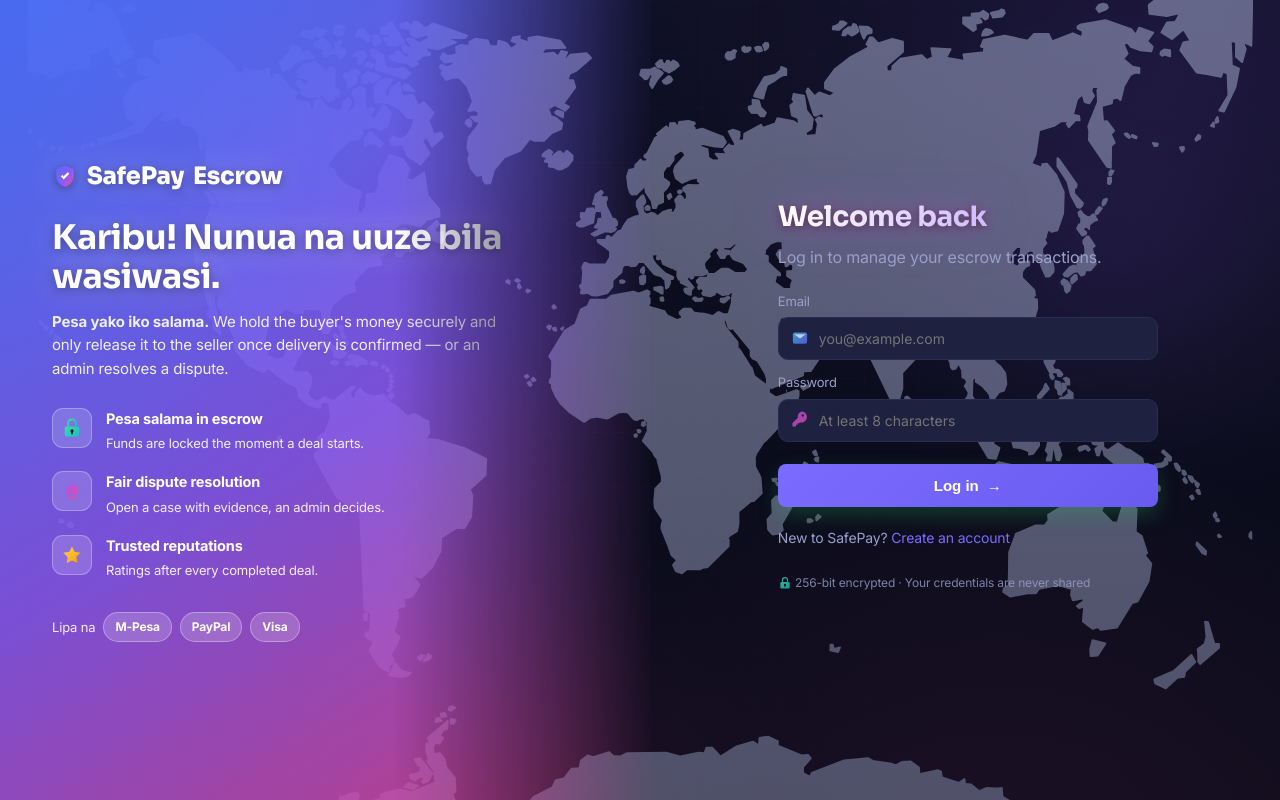
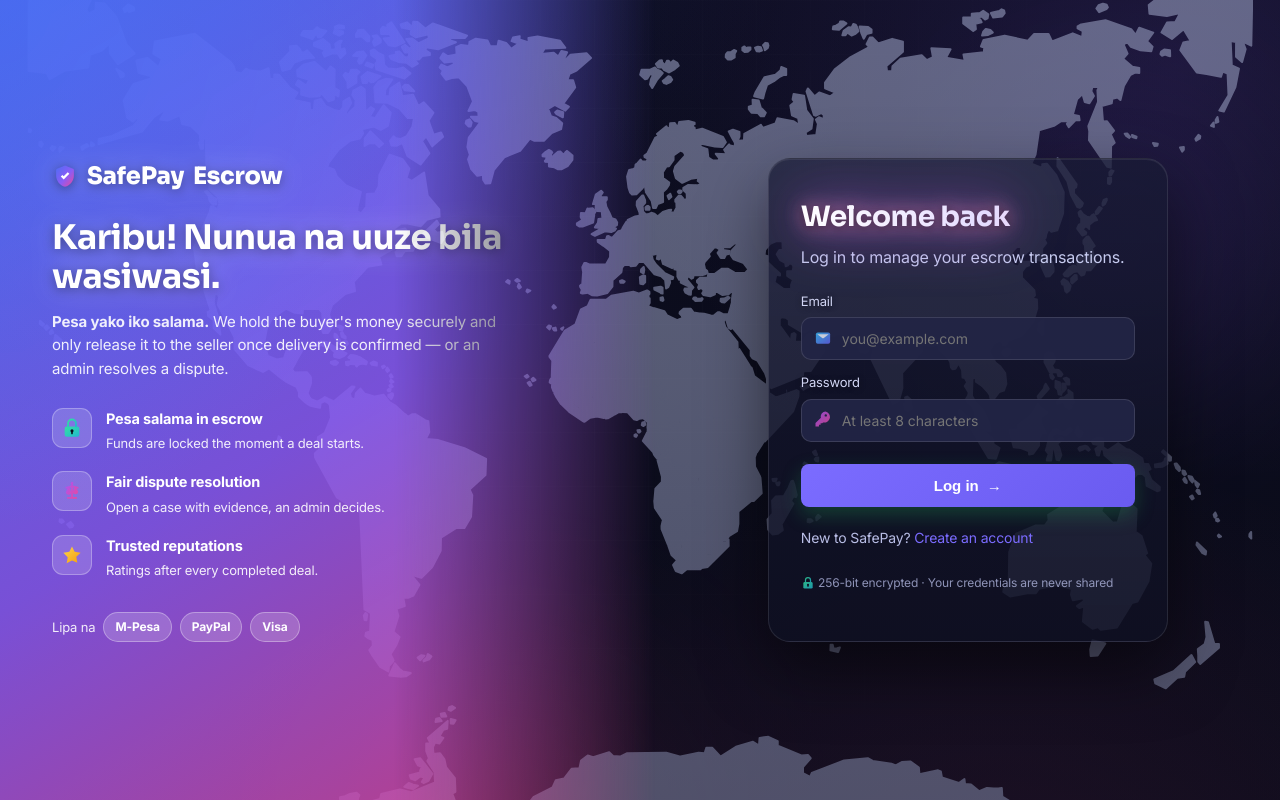
Before and after one commit to BlackWeasel0711/Escrow_project, a plain HTML site: page web/index.html in a window 1280 px wide. Drawn offline with Linux system fonts and the light colour scheme.

Commit message:
Auth form: frosted glass panel for legibility + stronger luminous title glow

```diff
--- a/web/styles.css
+++ b/web/styles.css
@@ -126,8 +126,25 @@ body.auth-mode .view { max-width: none; margin: 0; padding: 0; }
 
 /* Right form */
 .auth-form { display: flex; align-items: center; justify-content: center; padding: 48px 40px; }
-.auth-form-inner { width: 100%; max-width: 380px; }
+/* Frosted glass panel so the form separates clearly from the world-map background */
+.auth-form-inner {
+  width: 100%; max-width: 400px;
+  background: linear-gradient(180deg, rgba(24,26,52,.74), rgba(14,16,34,.82));
+  backdrop-filter: blur(16px) saturate(140%);
+  -webkit-backdrop-filter: blur(16px) saturate(140%);
+  border: 1px solid rgba(255,255,255,.10);
+  border-radius: 22px;
+  padding: 36px 32px;
+  box-shadow: 0 26px 64px rgba(0,0,0,.5), inset 0 1px 0 rgba(255,255,255,.07);
+}
 .auth-form-inner h1 { font-size: 28px; letter-spacing: -.4px; }
+/* Brighter, softly-lit text for easy reading */
+.auth-form-inner .sub { color: #c6cbef; }
+.auth-form-inner label { color: #d2d6f4; text-shadow: 0 1px 6px rgba(0,0,0,.45); }
+.auth-form-inner .field { background: rgba(34,37,70,.94); border-color: rgba(255,255,255,.12); }
+.auth-form-inner .field input { color: #f3f4fb; }
+.auth-form-inner .auth-swap { color: #b9bee6; }
+.auth-form-inner .auth-trust { color: #aeb4dc; }
 
 .field {
   display: flex; align-items: center; gap: 10px;
@@ -409,12 +426,17 @@ h1 {
   -webkit-background-clip: text; background-clip: text;
   -webkit-text-fill-color: transparent;
 }
-/* Beautiful glow shadow on all titles */
+/* Strong, luminous glow on all titles */
 h1, h2, .auth-tagline {
   filter:
-    drop-shadow(0 2px 4px rgba(0,0,0,.45))
-    drop-shadow(0 0 22px rgba(139,92,246,.5))
-    drop-shadow(0 0 4px rgba(236,72,153,.35));
+    drop-shadow(0 2px 5px rgba(0,0,0,.55))
+    drop-shadow(0 0 10px rgba(255,255,255,.28))
+    drop-shadow(0 0 28px rgba(139,92,246,.7))
+    drop-shadow(0 0 8px rgba(236,72,153,.5));
+}
+.auth-form-inner h1 {
+  background: linear-gradient(100deg, #ffffff 0%, #e5dcff 55%, #ffc9e6 100%);
+  -webkit-background-clip: text; background-clip: text; -webkit-text-fill-color: transparent;
 }
 .auth-hero .auth-tagline, .auth-hero .auth-brand {
   filter: drop-shadow(0 2px 6px rgba(0,0,0,.4)) drop-shadow(0 0 14px rgba(255,255,255,.25));
```
